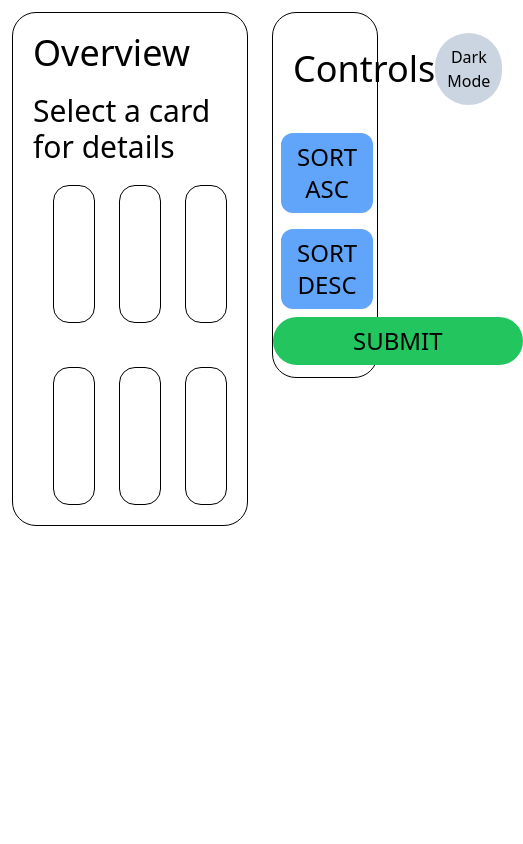
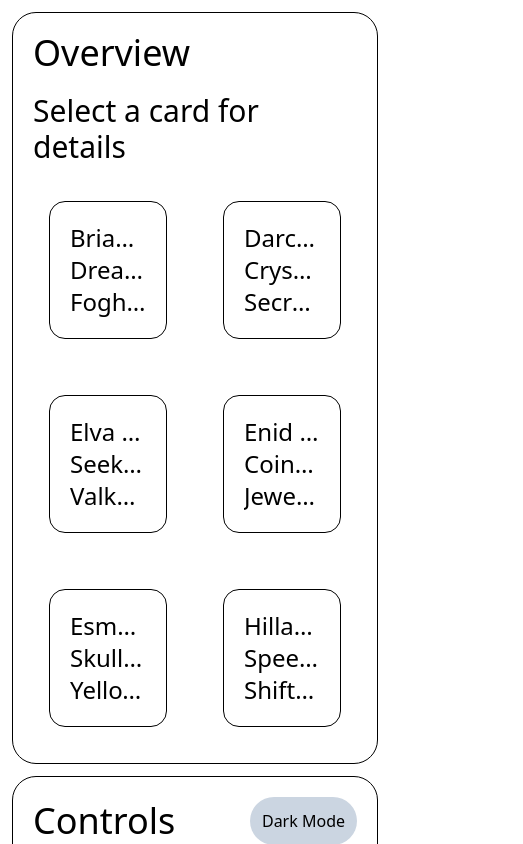
Before and after one commit to dsaric00/card-game-v2, a React (Vite) app: page / in a window 390 px wide. Shown: the top 844 px of the page, 523 px wide, since content can reach past the window. Built offline with nearby package versions, Linux system fonts and the light colour scheme.

Commit message:
Added responsive display

```diff
--- a/src/App.tsx
+++ b/src/App.tsx
@@ -69,12 +69,12 @@ const App: React.FC = () => {
   }, [isDarkMode]);
 
   return (
-    <div className="grid grid-cols-3 max-h-screen">
-      <div className="col-span-2" ref={containerRef}>
+    <div className=" md:flex ">
+      <div className='justify-start '  ref={containerRef}>
         {selectedPlayer && <Details player={selectedPlayer} />}
         <Overview players={players} onSelect={handleSelectPlayer} />
       </div>
-      <div className="justify-end">
+      <div className="justify-end md:w-1/3">
         <Sort
           onSort={handleSort}
           isDarkMode={isDarkMode}
--- a/src/components/Overview.tsx
+++ b/src/components/Overview.tsx
@@ -25,7 +25,7 @@ const Overview = ({ players, onSelect }: OverviewPropsb) => {
     <div className="border border-black rounded-3xl dark:border-white m-3">
       <h1 className="text-4xl p-5">Overview</h1>
       <h2 className="text-3xl px-5">Select a card for details</h2>
-      <div className="grid gap-1 grid-cols-3 grid-rows-2 px-5 ">
+      <div className="grid  gap-4 grid-cols-2 sm:grid-cols-2 lg:grid-cols-3  p-4">
         {localPlayers.map((player) => (
           <button
             className=" p-5 m-5 text-start text-2xl  border border-black rounded-2xl hover:bg-green-300 focus:bg-green-500 font-sans dark:border-white "
--- a/src/components/Sort.tsx
+++ b/src/components/Sort.tsx
@@ -3,7 +3,7 @@ import '../App.css';
 
 type SortOrder = 'asc' | 'desc';
 
-// interface for props
+
 interface SortProps {
   onSort: (order: SortOrder) => void;
   isDarkMode: boolean;
@@ -31,10 +31,10 @@ const Sort = ({ onSort, isDarkMode, toggleDarkMode }: SortProps) => {
       onSubmit={handleSubmit}
       className="text-center rounded-3xl border border-black m-3  dark:border-white "
     >
-      <div className='flex justify-between items-center p-5'>
+      <div className="flex justify-between items-center p-5">
         <h1 className="text-4xl text-left">Controls</h1>
         <button
-        className="rounded-full  bg-slate-300  text-black p-3 hover:bg-slate-500"
+          className="rounded-3xl  bg-slate-300  text-black p-3 hover:bg-slate-500"
           type="button"
           onClick={toggleDarkMode}
         >
@@ -42,16 +42,16 @@ const Sort = ({ onSort, isDarkMode, toggleDarkMode }: SortProps) => {
         </button>
       </div>
 
-      <div className="">
+      <div className="flex justify-center">
         <button
-          className={` ${order === 'asc'} text-center bg-blue-400 focus:bg-blue-500 focus:ring hover:bg-blue-500 font-sans py-2 px-4 rounded-xl my-2 mx-2 text-2xl `}
+          className={` ${order === 'asc'} text-center bg-blue-400 focus:bg-blue-500 focus:ring hover:bg-blue-500 font-sans py-2 px-4 rounded-xl m-2 text-2xl `}
           type="button"
           onClick={() => handleSort1('asc')}
         >
           SORT ASC
         </button>
         <button
-          className={` ${order === 'desc'} text-center bg-blue-400 focus:bg-blue-500 focus:ring hover:bg-blue-500  font-sans py-2 px-4 rounded-xl my-2 mx-2 text-2xl `}
+          className={` ${order === 'desc'} text-center bg-blue-400 focus:bg-blue-500 focus:ring hover:bg-blue-500  font-sans py-2 px-4 rounded-xl m-2 text-2xl `}
           type="button"
           onClick={() => handleSort1('desc')}
         >
@@ -59,7 +59,7 @@ const Sort = ({ onSort, isDarkMode, toggleDarkMode }: SortProps) => {
         </button>
       </div>
       <button
-        className=" bg-green-500 hover:bg-green-600  font-sans py-2 px-20  mb-3 rounded-full text-2xl "
+        className="bg-green-500 hover:bg-green-600 font-sans py-2 px-5 mb-3 rounded-full text-2xl md:mb-3 md:px-14"
         type="submit"
       >
         SUBMIT
```
Lines whose indentation alone changed are shown as unchanged.
